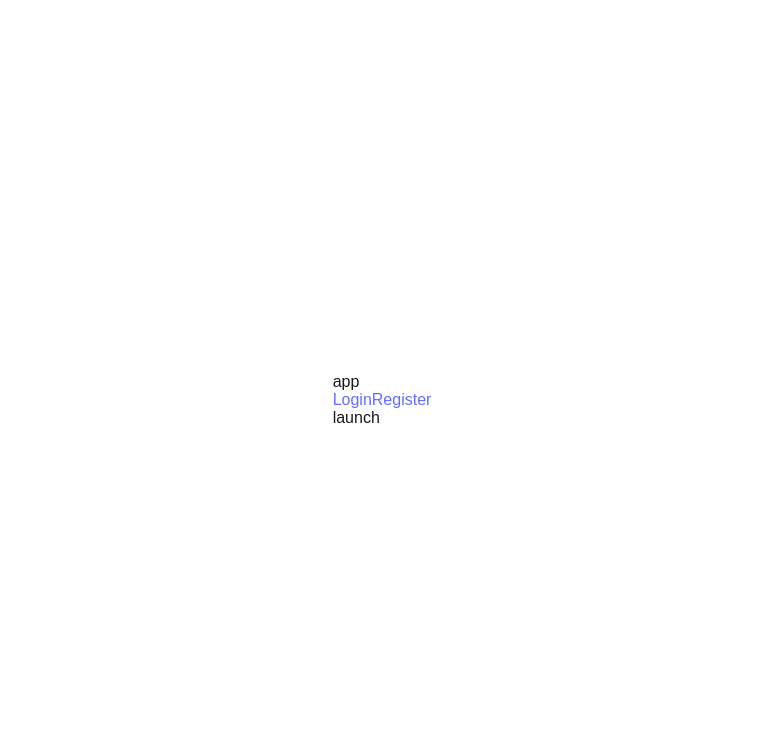
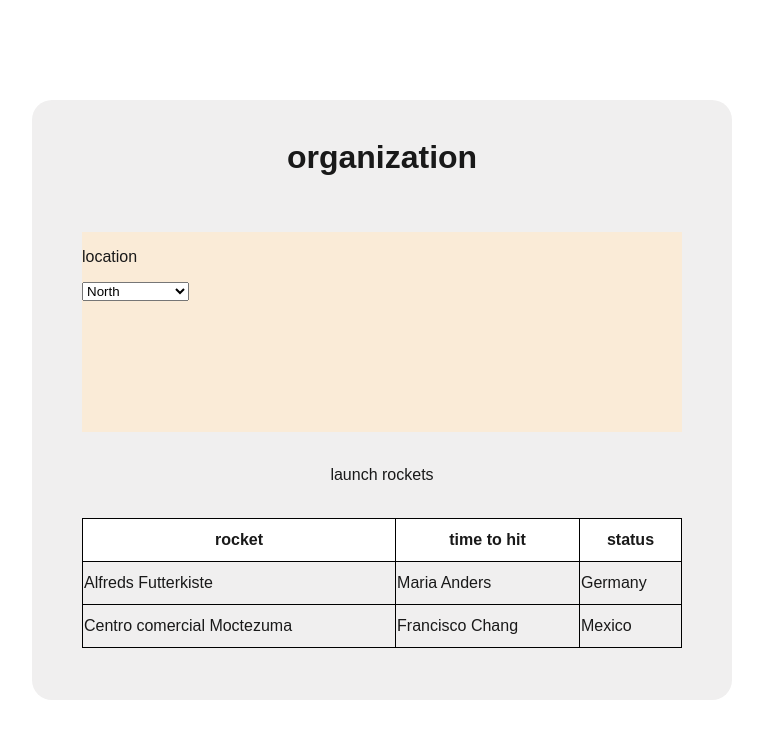
Before and after one commit to shmuelkalazan/client, a React (Vite) app in the folder war/: page /launch in a window 1280 px wide. Shown: the top 738 px of the page, without its empty margins (258-1021 px from the left). Built offline with nearby package versions, Linux system fonts and the light colour scheme; no server answers.

Commit message:
build basic launch

```diff
--- a/war/src/App.tsx
+++ b/war/src/App.tsx
@@ -11,14 +11,14 @@ function App() {
   const [count, setCount] = useState(0)
 
   return (
-    <div>app
+    <div>
     <Nav/>
       <Routes>
         <Route path='login' element={<Login/>}/>
         <Route path='register' element={<Register/>}/>
         <Route path='launch' element={<Launch/>}/>
         <Route path='interception' element={<Interception/>}/>
-        <Route path='/' element={<Navigate to={'/register'}/>}/>
+        <Route path='/' element={<Navigate to={'/login'}/>}/>
       </Routes>
 
     </div>
--- a/war/src/components/Nav.tsx
+++ b/war/src/components/Nav.tsx
@@ -9,27 +9,23 @@ function Nav() {
     const navigate = useNavigate()
     const dispatch = useDispatch()
     const logOut  = () => {
-      localStorage.removeItem('token')
+      localStorage.removeItem('Authorization')
       dispatch(userSlice.actions.logout())
       navigate("/")
       //alert("Log out successfully")
     }
   return (
     <div className="nav">
-    {user.user ? (
+    {user.user && (
       <>
-      {/* {console.log(user.user)} */}
-        <NavLink to={"/votes"}>Votes</NavLink>
-        {/* {user.user.isAdmin && (
-          <NavLink to={"/statistics"}>Statistics</NavLink>
-        )} */}
-        <button onClick={() => {logOut()}}>Logout</button>
-      </>
-    ) : (
-      <>
-      {/* {console.log(user.user)} */}
-        <NavLink to={"/login"}>Login</NavLink>
-        <NavLink to={"/register"}>Register</NavLink>
+      {/* {console.log(user.user.organization)} */}
+      {user.user.organization.toString().split(' ')[0] === 'IDF' &&
+        <Navigate to={"/interception"}/>
+      }
+      {user.user.organization.toString().split(' ')[0]  != 'IDF' &&
+          <Navigate to={"/launch"}/>
+      }
+        <button className='logout' onClick={() => {logOut()}}>Logout</button>
       </>
     )}
     </div>
--- a/war/src/components/auth/Login.tsx
+++ b/war/src/components/auth/Login.tsx
@@ -2,7 +2,7 @@ import React, { useEffect, useState } from 'react'
 import { fetchLogin } from '../../redux/slices/userSlice'
 import cors from "cors"
 import { useAppDispatch, useAppSelector } from '../../redux/store'
-import { Navigate, useNavigate } from 'react-router-dom'
+import { Navigate, NavLink, useNavigate } from 'react-router-dom'
 
 function Login() {
     const [username ,setUsername] = useState("")
@@ -10,6 +10,17 @@ function Login() {
     const navigate = useNavigate()
     const dispach = useAppDispatch()
     const {user} = useAppSelector((state) => state.user)
+
+
+
+
+  const hendleLogin = () =>{
+    const login = () => {
+        dispach(fetchLogin({username ,password}))
+    }
+    login()
+
+  }
 
   return (
     <div className='login'>
@@ -31,7 +42,13 @@ function Login() {
             />
         </div>
         <div className='card'>
-            <button onClick={() =>dispach(fetchLogin({username ,password}))}>login</button>
+            <button
+            disabled={!username || !password}
+            onClick={hendleLogin}>login</button>
+        </div>
+        <div className='card'></div>
+        <div className={'navlink'}>
+            <p>are you not register yet {<NavLink  to={"/register"}> Register </NavLink>} now</p>
         </div>
     </div>
   )
--- a/war/src/components/auth/Register.tsx
+++ b/war/src/components/auth/Register.tsx
@@ -2,7 +2,7 @@ import React, { useEffect, useState } from 'react'
 import { fetchLogin, fetchRegister } from '../../redux/slices/userSlice'
 import cors from "cors"
 import { useAppDispatch, useAppSelector } from '../../redux/store'
-import { Navigate, useNavigate } from 'react-router-dom'
+import { Navigate, NavLink, useNavigate } from 'react-router-dom'
 
 function Register() {
     const [username ,setUsername] = useState("")
@@ -78,10 +78,16 @@ function Register() {
         </div>
          }
         {organization != "IDF" &&<div className='card'></div> }
+        <div>
+            <button
+            disabled={!username || !password || !organization}
+            onClick={hendleRegister}>
+                register</button>
+        </div>
+        <div className={'navlink'}>
+            <p>are you olready register? {<NavLink  to={"/login"}> login </NavLink>} now</p>
+        </div>
 
-        <button
-          disabled={!username || !password || !organization}
-          onClick={hendleRegister}>register</button>
     </div>
   )
 }
--- a/war/src/components/pages/Launch.tsx
+++ b/war/src/components/pages/Launch.tsx
@@ -1,8 +1,100 @@
-import React from 'react'
+import React, { useEffect, useState } from 'react'
+import { useAppDispatch, useAppSelector } from '../../redux/store'
+import { Navigate, NavLink, useNavigate } from 'react-router-dom'
+import { socket } from '../../main'
+import { Ilanch } from '../../types/launch/launch'
 
 function Launch() {
-  return (
-    <div>launch</div>
+    const [launch ,setLaunch] = useState<any>(null)
+    const [to ,setTo] = useState<string | undefined>('')
+    const [type ,setType] = useState<string | undefined>('')
+
+    // const navigate = useNavigate()
+    // const dispach = useAppDispatch()
+    const {user} = useAppSelector((state) => state.user)
+
+    useEffect(( )=>{
+        setLaunch({
+            type ,
+            orgLaunche:user?.organization.split(' ')[0],
+            to,
+            organizationId:user?._id
+        })
+        console.log(launch)
+    },[user ,to ,type])
+
+   socket.on('launchedToIsrael',()=>{
+        console.log('launchedToIsrael')
+    })
+    const hendleLaunch = (type:string ,amount:number)=>{
+
+        setType(type)
+        setLaunch({
+            type ,
+            orgLaunche:user?.organization.split(' ')[0],
+            to,
+            organizationId:user?._id
+        })
+
+        if (amount <= 0)return
+        console.log(launch)
+        socket.emit('newLaunch',launch)
+
+    }
+
+return (
+    <div className='launch'>
+        <h1>organization {user?.organization.split(' ')[0]}</h1>
+        <div className='headerLaunch'>
+            <div className='location'>
+                <p>location</p>
+                <select
+                 onChange={(e)=>{setTo(e.target.value)}}>
+                    <option
+                    disabled={true}
+                    value="North">celect location</option>
+                    <option value="North">North</option>
+                    <option value="South">South</option>
+                    <option value="Center">Center</option>
+                    <option value="West Bank">West Bank</option>
+                </select>
+            </div>
+            <div className='rocket'>{user?.resources.map((e) => <div key={e.resources} className='in_rocket'>
+                <p>type : {e.name}</p>
+                <p>amount : {e.amount}</p>
+                <button
+                disabled={e.amount <= 0 || to == ""}
+                 onClick={()=>{
+                    hendleLaunch(e.name ,e.amount)}}>launch</button>
+               </div>)}
+            </div>
+        </div>
+        <div>launch rockets</div>
+        <div>
+            <table>
+                <tr>
+                    <th>rocket</th>
+                    <th>time to hit</th>
+                    <th>status</th>
+                </tr>
+                <tr>
+                    <td>Alfreds Futterkiste</td>
+                    <td>Maria Anders</td>
+                    <td>Germany</td>
+                </tr>
+                <tr>
+                    <td>Centro comercial Moctezuma</td>
+                    <td>Francisco Chang</td>
+                    <td>Mexico</td>
+                </tr>
+            </table>
+
+        </div>
+        <div className='main'>
+
+        </div>
+
+    </div>
   )
 }
 
--- a/war/src/index.css
+++ b/war/src/index.css
@@ -19,11 +19,11 @@ body {
   min-width: 320px;
   min-height: 100vh;
 }
-
+/*
 h1 {
   font-size: 2.8em;
   margin: 0;
-}
+} */
 
 button {
   border-radius: 8px;
@@ -39,10 +39,10 @@ button {
 button:hover {
   border-color: #646cff;
 }
-button:focus,
+/* button:focus,
 button:focus-visible {
   outline: 4px auto -webkit-focus-ring-color;
-}
+} */
 
 @media (prefers-color-scheme: light) {
   :root {
@@ -72,3 +72,67 @@ button:focus-visible {
   height: 100px;
   width: 300px;
 }
+.navlink{
+  position: absolute;
+  bottom: 10px;
+}
+.logout{
+  position: absolute;
+  top: 10px;
+  left: 10px;
+
+}
+
+.launch{
+  height: 600px;
+  width: 700px;
+  background-color: #f0efef;
+  border-radius: 20px;
+  display: flex;
+  flex-direction: column;
+  align-items: center;
+  justify-content: space-around;
+}
+table, th, td {
+  border:1px solid black;
+  margin: 0;
+  border-collapse: collapse;
+
+}
+th{
+   height: 40px;
+   background-color: #ffffff;
+}
+td{
+  height:40px;
+}
+table{
+  width: 600px;
+}
+.headerLaunch{
+  height: 200px;
+  width: 600px;
+  background-color: antiquewhite;
+  display: flex;
+  flex-direction:row;
+  justify-content: center;
+}
+.location{
+ /* background-color: antiquewhite; */
+ width: 100px;
+ height: 100px;
+}
+
+.rocket{
+  display: flex;
+  justify-content: space-evenly;
+  align-items: center;
+  height: 200px;
+  width: 500px;
+  flex-direction: row;
+  border: black solid 05.px;
+  /* background-color: #535bf2; */
+}
+.in_rocket{
+  border: black solid 05.px;
+}
--- a/war/src/main.tsx
+++ b/war/src/main.tsx
@@ -5,6 +5,10 @@ import App from './App.tsx'
 import { BrowserRouter } from 'react-router-dom'
 import { Provider } from 'react-redux'
 import store from './redux/store.ts'
+import { io } from 'socket.io-client'
+
+export const socket = io('http://localhost:12233')
+
 
 createRoot(document.getElementById('root')!).render(
   <StrictMode>
--- a/war/src/redux/slices/userSlice.ts
+++ b/war/src/redux/slices/userSlice.ts
@@ -48,7 +48,7 @@ export const fetchLogin = createAsyncThunk('user/login',
             }
             const data = await res.json()
             localStorage.setItem("Authorization" ,data.token)
-            // console.log(data);
+            console.log(data);
             return data
         } catch (err) {
             thunkApi.rejectWithValue(err)
--- a/war/src/types/user/user.ts
+++ b/war/src/types/user/user.ts
@@ -7,4 +7,5 @@ export interface IUser {
   password: string;
   organization: Iorganization;
   location: Ilocation;
+  resources:any[]
 }
```
